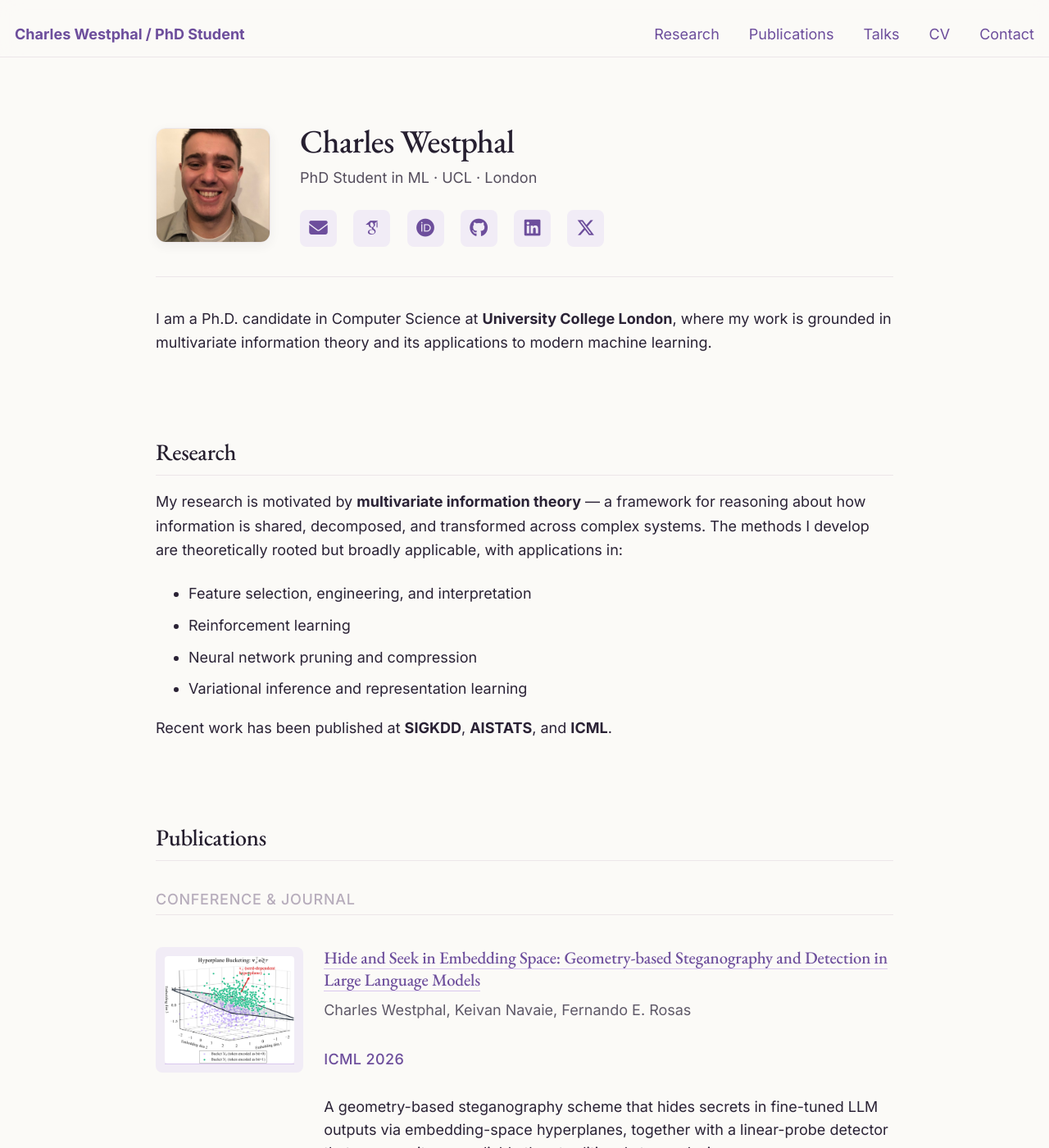
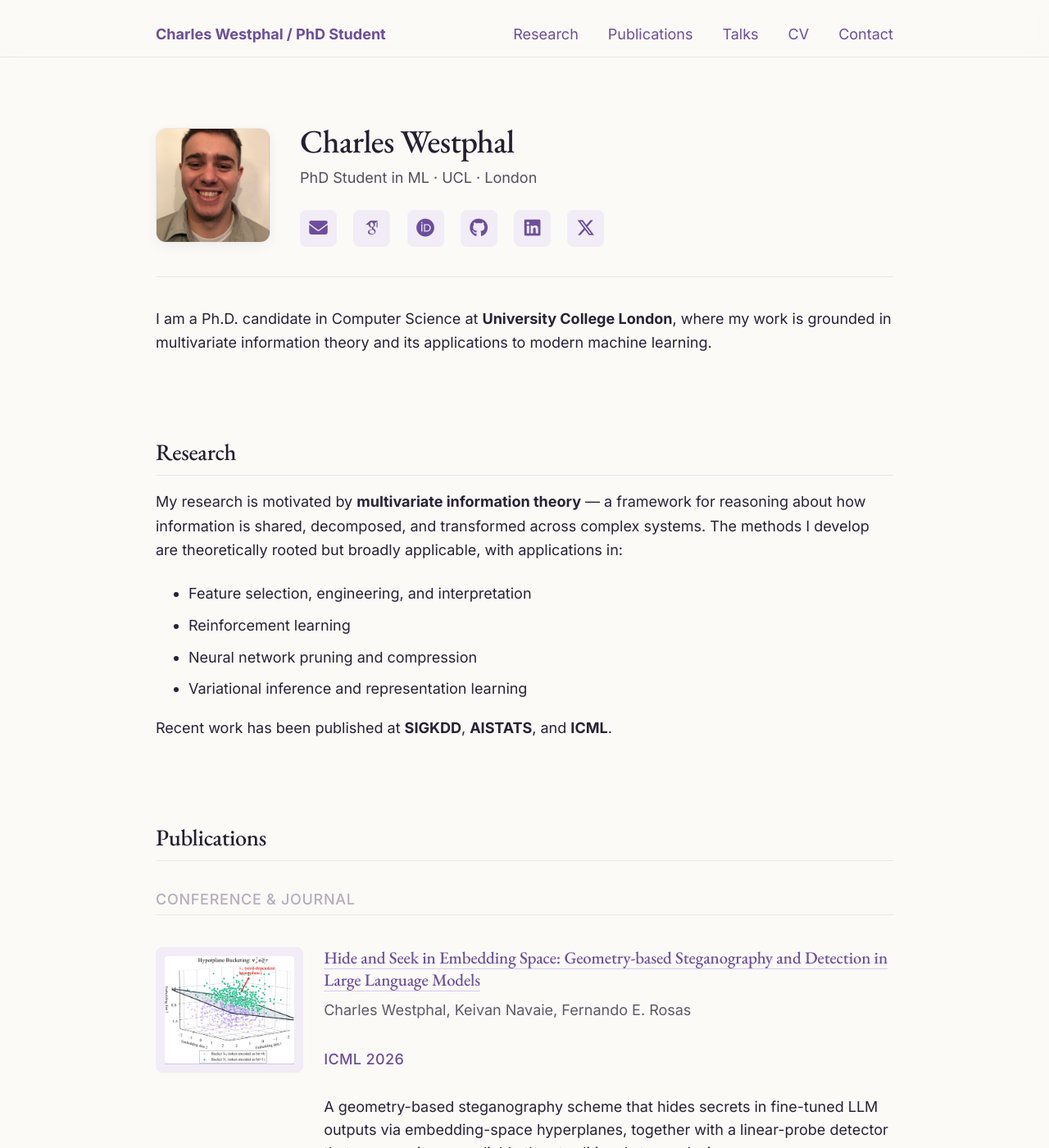
Before and after one commit to c-s-westphal/c-s-westphal.github.io, a Jekyll site: the page built from _pages/about.md, in a window 1280 px wide and 1400 px high. Shown: the whole window at 82% size. Built offline with Jekyll 4.4.1, drawn with Linux system fonts in a browser that asks for light colours; some web fonts are replaced.

Commit message:
Align masthead column with body content
Constrain masthead inner-wrap to the same 900px max-width and remove the
horizontal padding so the brand starts exactly where the body text starts
and the rightmost nav item ends exactly where the body text ends.

```diff
--- a/_sass/_masthead.scss
+++ b/_sass/_masthead.scss
@@ -19,14 +19,12 @@
   z-index: 20;
 
   &__inner-wrap {
-    @include container;
     @include clearfix;
-    padding: 1em 1em 1em;
+    padding: 1em 0;
     font-family: $sans-serif-narrow;
-
-    @include breakpoint($x-large) {
-      max-width: $x-large;
-    }
+    max-width: 900px;
+    margin-left: auto;
+    margin-right: auto;
 
     nav {
       z-index: 10;
```
